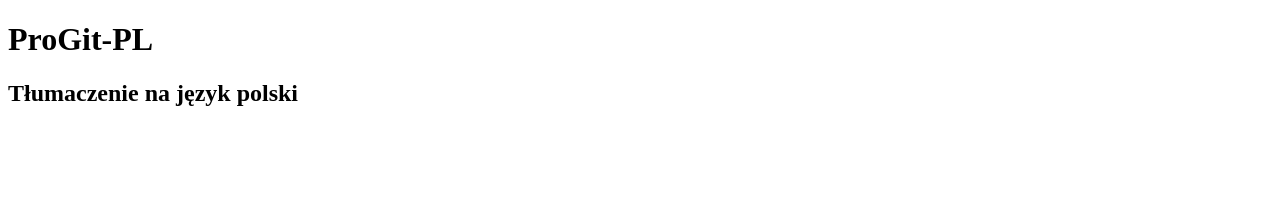
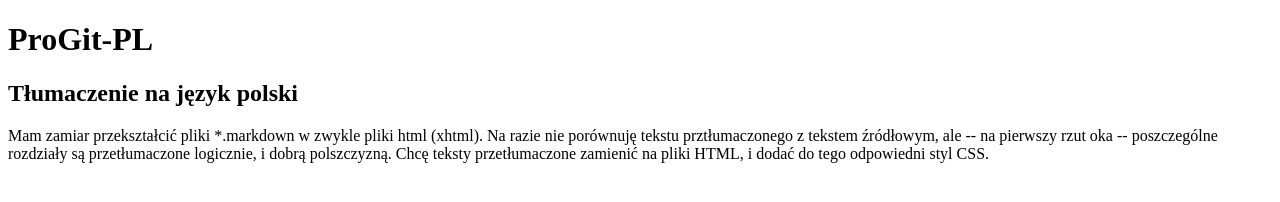
Before and after one commit to Malv20/ProGit-PL, a plain HTML site: page index.html in a window 1280 px wide. Drawn offline with Linux system fonts and the light colour scheme.

Commit message:
Update index.html

```diff
--- a/index.html
+++ b/index.html
@@ -10,5 +10,6 @@
 
 <h2>Tłumaczenie na język polski</h2>
 
+<p>Mam zamiar przekształcić pliki *.markdown w zwykle pliki html (xhtml). Na razie nie porównuję tekstu prztłumaczonego z tekstem źródłowym, ale -- na pierwszy rzut oka -- poszczególne rozdziały są przetłumaczone logicznie, i dobrą polszczyzną. Chcę teksty przetłumaczone zamienić na pliki HTML, i dodać do tego odpowiedni styl CSS.</p>
 </body>
 </html>
```
